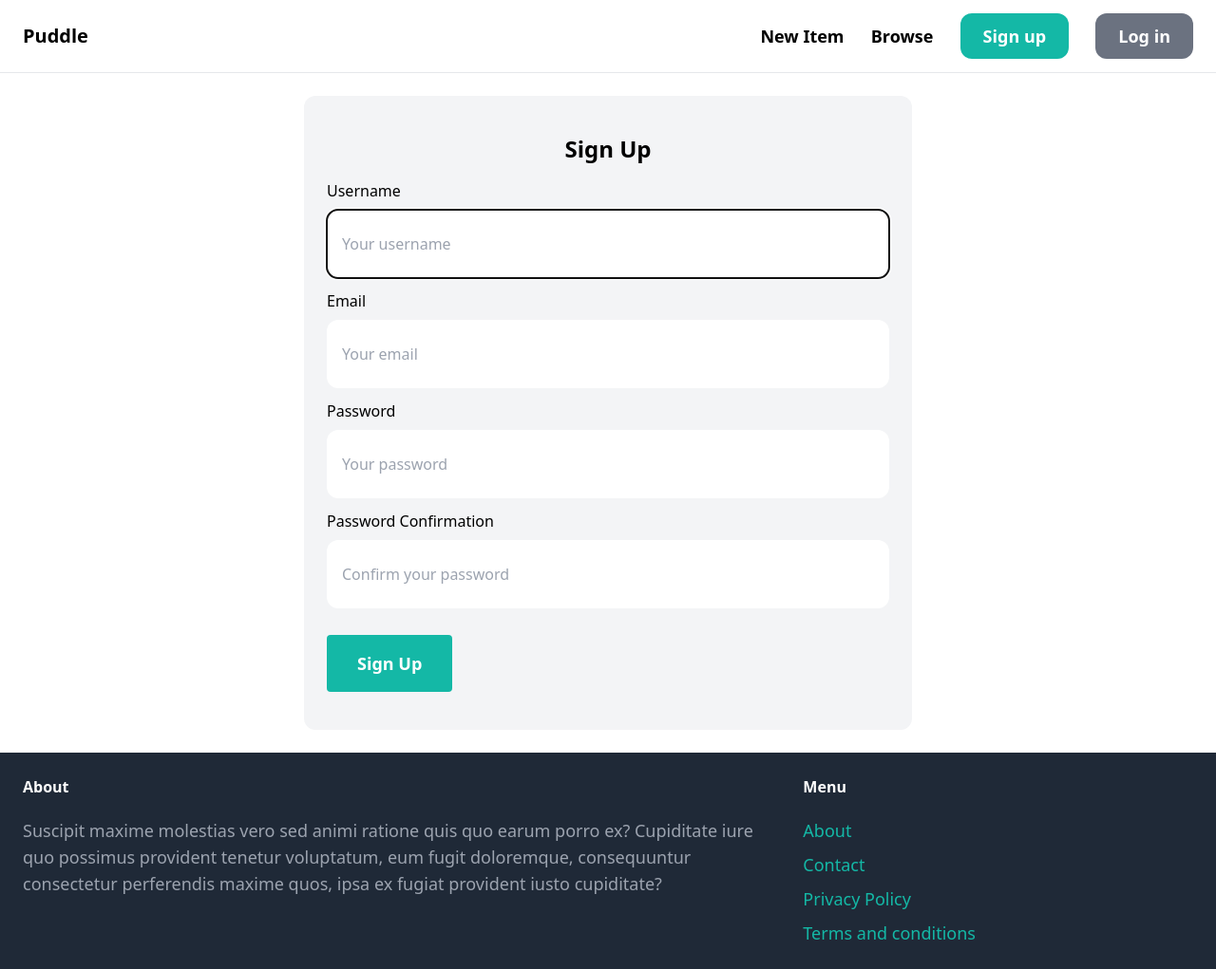
After one commit to Rishi-Mishra0704/puddle, a Django app: page /signup/ in a window 1280 px wide. The commit adds this page. Shown: the whole page at 95% size. Run offline with Django 4.2, Linux system fonts and the light colour scheme; some libraries are stand-ins or nearby versions.

Commit message:
Add signup page

```diff
--- a/core/forms.py
+++ b/core/forms.py
@@ -1,8 +1,29 @@
 from django import forms
 from django.contrib.auth.forms import UserCreationForm
 from django.contrib.auth.models import User
+
 
 class SignUpForm(UserCreationForm):
     class Meta:
         model = User
         fields = ("username", "email", "password1", "password2")
+
+    username = forms.CharField(
+        widget=forms.TextInput(
+            attrs={'placeholder': 'Your username', 'class': 'w-full px-4 py-6 rounded-xl'})
+    )
+
+    email = forms.EmailField(
+        widget=forms.TextInput(
+            attrs={'placeholder': 'Your email', 'class': 'w-full px-4 py-6 rounded-xl'})
+    )
+
+    password1 = forms.CharField(
+        widget=forms.PasswordInput(
+            attrs={'placeholder': 'Your password', 'class': 'w-full px-4 py-6 rounded-xl'})
+    )
+
+    password2 = forms.CharField(
+        widget=forms.PasswordInput(
+            attrs={'placeholder': 'Confirm your password', 'class': 'w-full px-4 py-6 rounded-xl'})
+    )
--- /dev/null
+++ b/core/templates/core/signup.html
@@ -0,0 +1,40 @@
+{% extends "base.html" %}
+
+{% block content %}
+    <div class="w-1/2 my-6 p-6 mx-auto rounded-xl bg-gray-100">
+        <h1 class="text-2xl text-center font-bold my-4">Sign Up</h1>
+
+        <form method="post" action=".">
+            {% csrf_token %}
+
+
+            <div class="mb-3">
+                <label class="inline-block mb-2">Username</label></br>
+                {{form.username}}
+            </div>
+            <div class="mb-3">
+                <label class="inline-block mb-2">Email</label></br>
+                {{form.email}}
+            </div>
+            <div class="mb-3">
+                <label class="inline-block mb-2">Password</label></br>
+                {{form.password1}}
+            </div>
+            <div class="mb-3">
+                <label class="inline-block mb-2">Password Confirmation</label></br>
+                {{form.password2}}
+            </div>
+
+            {% if form.errors or form.non_field_errors %}
+                <div class="mb-3 p-6 rounded-xl bg-red-100">
+                    {% for field in form %}
+                        {{ field.errors }}
+                    {% endfor %}
+                    {{form.non_field_errors}}
+                </div>
+            {% endif %}
+
+            <button type="submit" class="bg-teal-500 hover:bg-teal-700 text-white font-bold py-4 px-8 text-lg rounded my-4">Sign Up</button>
+        </form>
+    </div>
+{% endblock %}
--- a/core/urls.py
+++ b/core/urls.py
@@ -5,4 +5,5 @@ from . import views
 urlpatterns = [
     path("", views.index, name="home"),
     path("contact/", views.contact, name="contact"),
+    path("signup/", views.signup, name="signup"),
 ]
--- a/core/views.py
+++ b/core/views.py
@@ -1,4 +1,4 @@
-from django.shortcuts import render
+from django.shortcuts import render, redirect
 from items.models import Category, Item
 from .forms import SignUpForm
 # Create your views here.
@@ -16,3 +16,21 @@ def index(request):
 
 def contact(request):
     return render(request, "core/contact.html")
+
+
+def signup(request):
+    form = SignUpForm()
+    if request.method == "POST":
+        form = SignUpForm(request.POST)
+        if form.is_valid():
+            print("valid")
+            form.save()
+            return redirect("/login/")
+        else:
+            form = SignUpForm()
+            print("invalid")
+            print(form.errors)
+    context = {
+        "form": form
+    }
+    return render(request, "core/signup.html", context)
--- a/templates/base.html
+++ b/templates/base.html
@@ -20,7 +20,7 @@
         <a href="#" class="text-lg font-semibold hover:text-gray-500">Browse</a>
 
         <a
-          href=""
+          href="{% url "signup" %}"
           class="px-6 py-3 text-lg font-semibold bg-teal-500 text-white rounded-xl hover:bg-teal-700"
           >Sign up</a
         >
```
